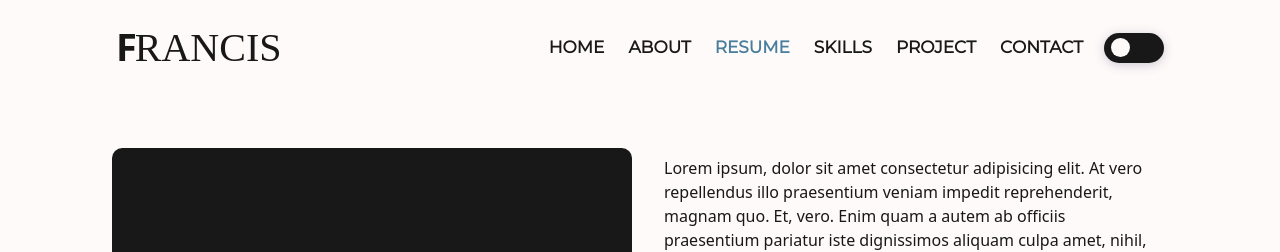
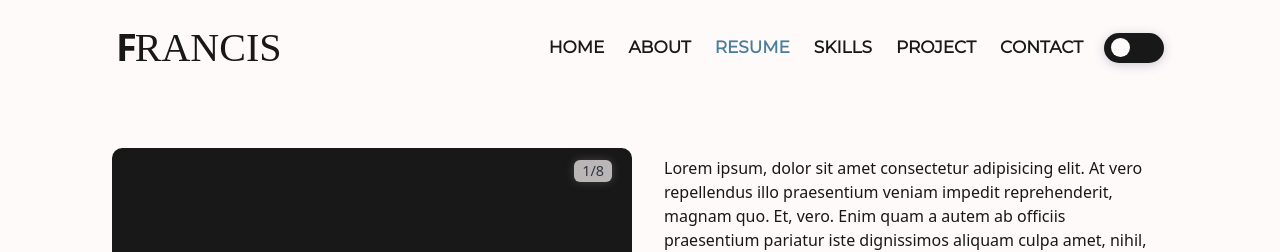
Before and after one commit to Franz090/my-portfolio, a React (Vite) app: page /resume in a window 1280 px wide. Shown: the top 252 px of the page. Built offline with nearby package versions, Linux system fonts and the light colour scheme; a web font is replaced by a local one.

Commit message:
image count already done

```diff
--- a/src/components/Resume/carousel.jsx
+++ b/src/components/Resume/carousel.jsx
@@ -45,7 +45,7 @@ export const Carousel = ({ data }) => {
         )}
         {slide < data.length - 1 && (
           <div className="absolute right-11 top-1/2 transform -translate-y-1/2">
-            <BsArrowRightCircleFill onClick={nextSlide} className="arrow opacity-70 " />
+            <BsArrowRightCircleFill onClick={nextSlide} className="arrow opacity-70" />
           </div>
         )}
       </div>
@@ -58,6 +58,9 @@ export const Carousel = ({ data }) => {
           ></button>
         ))}
       </div>
+      <div className="image-number top-3 right-5 text-[0.9rem] font-light antialiased absolute  px-2  text-gray-700 image-count  opacity-70 rounded-md">
+        {`${slide + 1}/${data.length}`}
+        </div>
     </div>
   );
 };
--- a/src/input.css
+++ b/src/input.css
@@ -385,6 +385,10 @@ input[type="checkbox"]:checked::before {
   height: 2rem;
   color: #fffafa;
 }
+.image-count{
+  background-color: #fffafa;
+  filter: drop-shadow(0px 0px 5px #555);
+}
 .arrow:hover {
   color: #f1f1f1;
 }
```
